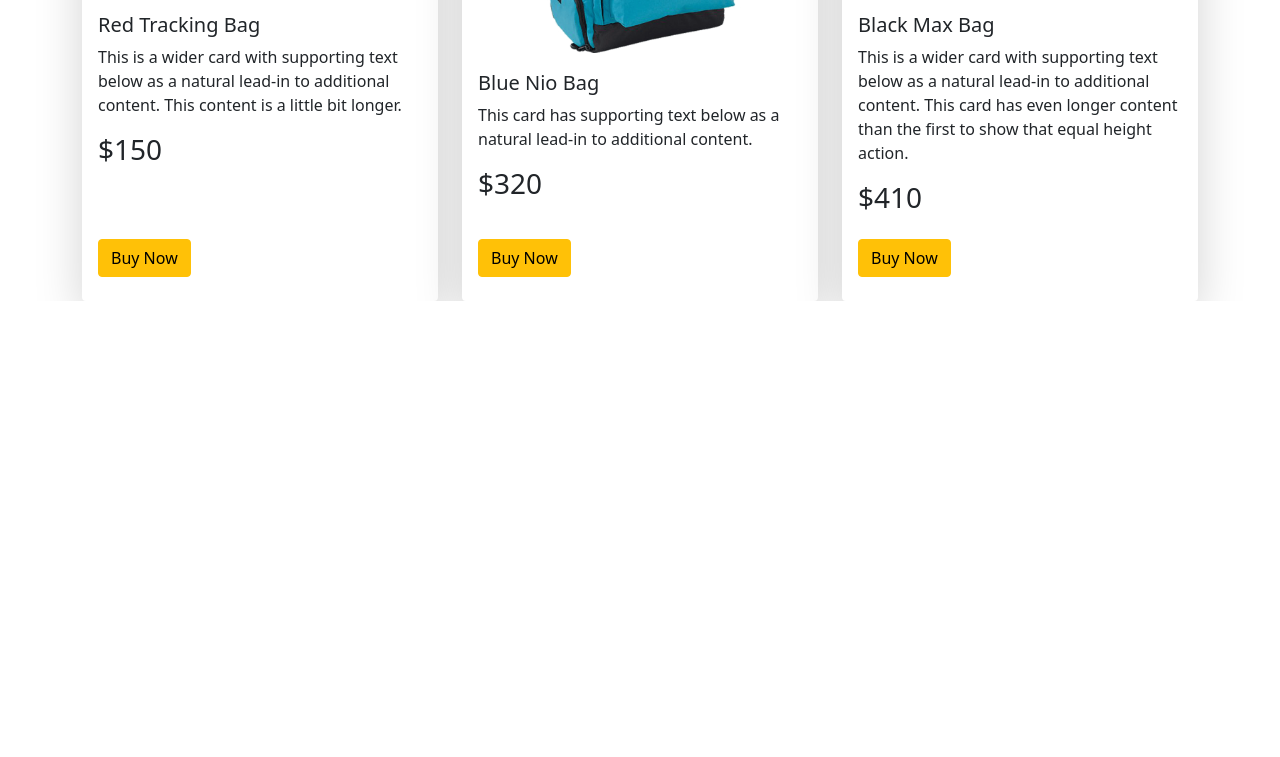
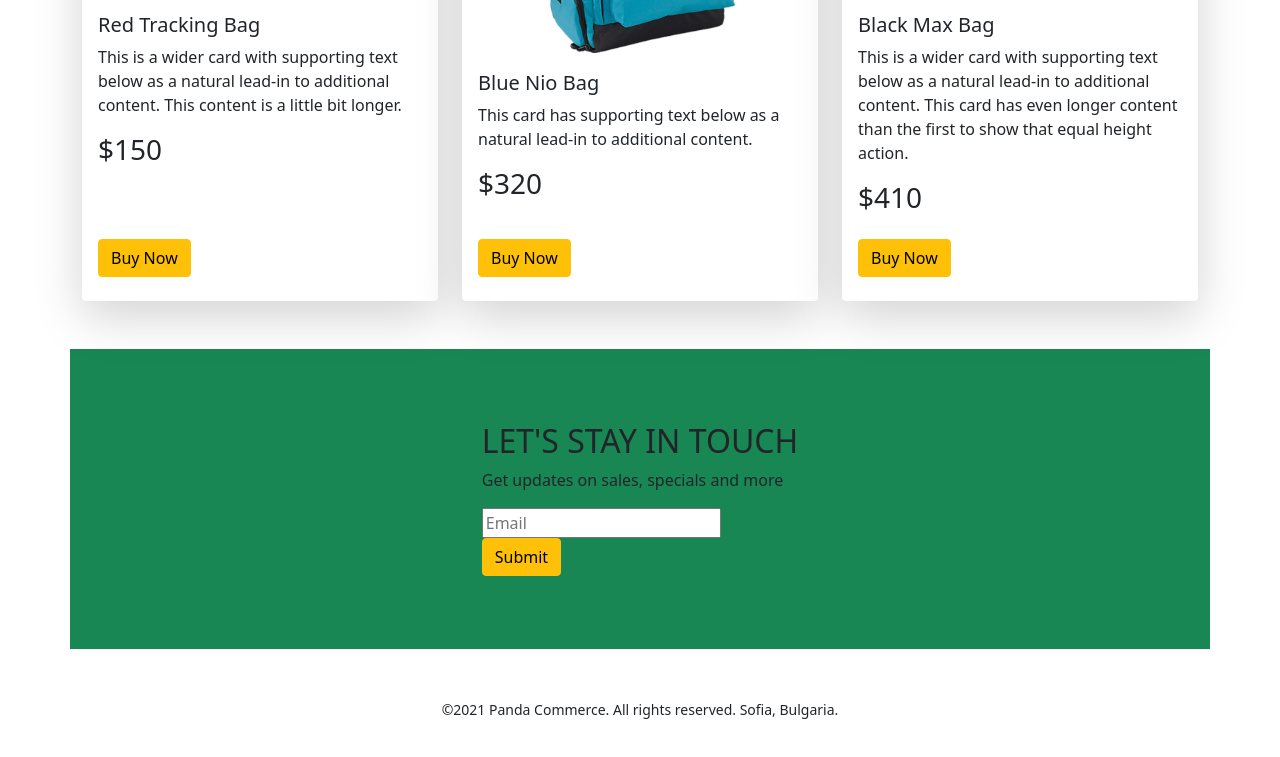
Before and after one commit to taymur12/Panda-Ecommerce, a plain HTML site: page index.html in a window 1280 px wide. Shown: the part 1733-2490 px from the top of the page. Before the commit the page ends 2034 px from the top, so only its background shows below. Drawn offline with nearby package versions, Linux system fonts and the light colour scheme.

Commit message:
added footer

```diff
--- a/index.html
+++ b/index.html
@@ -241,6 +241,22 @@
               </div>
         </section>
 
+        <section class="container mt-5 bg-success d-flex justify-content-center align-items-center" style="height: 300px;">
+            <div>
+                <h2>LET'S STAY IN TOUCH
+                </h2>
+                <p>Get updates on sales, specials and more
+                </p>
+                <input type="email" name="email" placeholder="Email" id="">
+                <br>
+                <button class="btn btn-warning">Submit</button>
+            </div>
+        </section>
+
+        <footer class="my-3 text-center my-lg-5">
+            <small>©2021 Panda Commerce. All rights reserved. Sofia, Bulgaria.</small>
+        </footer>
+
     </main>
 
 
```
